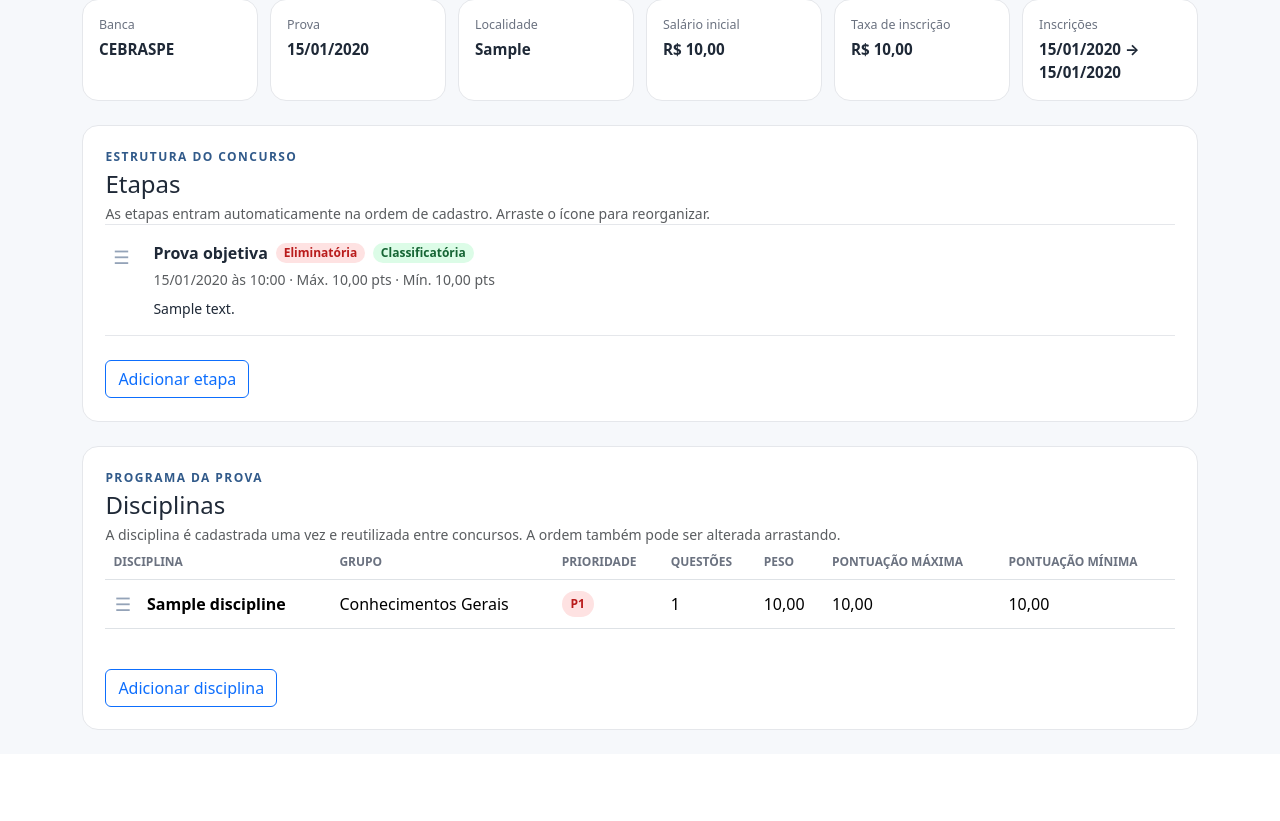
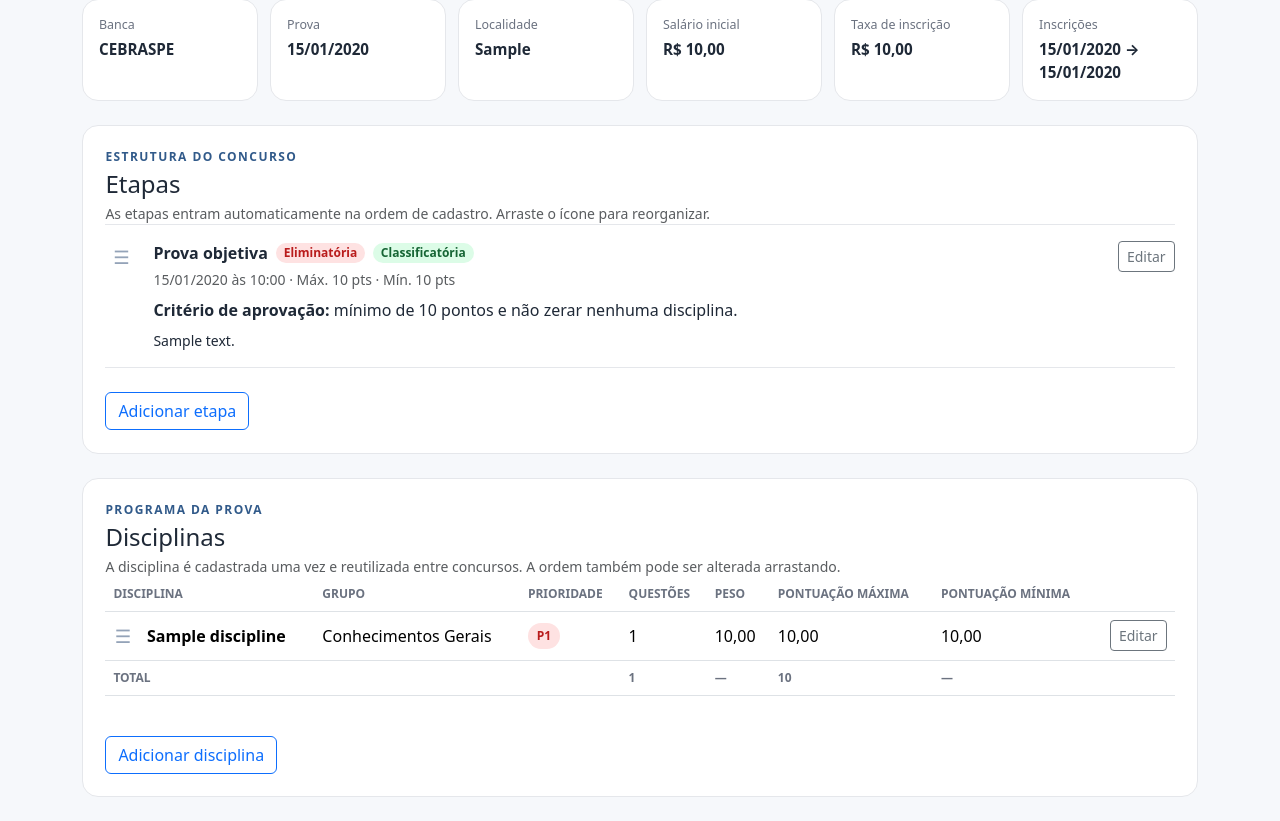
Before and after one commit to clice/concurso-study-manager, a Django app: page /concursos/1/ in a window 1280 px wide. Shown: the part 210-1031 px from the top of the page. Before the commit the page ends 940 px from the top, so only its background shows below. Run offline with Django 5.2, Linux system fonts and the light colour scheme; data comes from the database, SQL or seed files in the repository; tables that the repository leaves empty hold one stand-in row (values such as "Sample post").

Commit message:
feat: improve competition stage and discipline management

```diff
--- a/templates/competitions/competition_detail.html
+++ b/templates/competitions/competition_detail.html
@@ -61,11 +61,22 @@
                         <div class="small text-body-secondary mt-1">
                             {% if stage.scheduled_date %}{{ stage.scheduled_date|date:"d/m/Y" }}{% endif %}
                             {% if stage.scheduled_time %} às {{ stage.scheduled_time|time:"H:i" }}{% endif %}
-                            {% if stage.max_score %} · Máx. {{ stage.max_score }} pts{% endif %}
-                            {% if stage.minimum_score %} · Mín. {{ stage.minimum_score }} pts{% endif %}
+                            {% if stage.max_score %} · Máx. {{ stage.max_score|floatformat:"-2" }} pts{% endif %}
+                            {% if stage.minimum_score %} · Mín. {{ stage.minimum_score|floatformat:"-2" }} pts{% endif %}
                         </div>
+
+                        {% if stage.minimum_score or stage.requires_nonzero_each_discipline %}
+                            <div class="approval-rule mt-2">
+                                <strong>Critério de aprovação:</strong>
+                                {% if stage.minimum_score %}mínimo de {{ stage.minimum_score|floatformat:"-2" }} pontos{% endif %}
+                                {% if stage.minimum_score and stage.requires_nonzero_each_discipline %} e {% endif %}
+                                {% if stage.requires_nonzero_each_discipline %}não zerar nenhuma disciplina{% endif %}.
+                            </div>
+                        {% endif %}
+
                         {% if stage.details %}<p class="small mb-0 mt-2">{{ stage.details }}</p>{% endif %}
                     </div>
+                    <a class="btn btn-sm btn-outline-secondary flex-shrink-0" href="{% url 'competitions:stage_edit' competition.pk stage.pk %}">Editar</a>
                 </div>
             {% endfor %}
         </div>
@@ -73,7 +84,12 @@
         <div class="soft-empty mb-4">Nenhuma etapa cadastrada ainda.</div>
     {% endif %}
 
-    <details {% if open_section == "stages" %}open{% endif %}>
+    <details
+        {% if open_section == "stages" %}open{% endif %}
+        data-collapsible-form
+        data-open-label="Cancelar etapa"
+        data-closed-label="Adicionar etapa"
+    >
         <summary class="btn btn-outline-primary">Adicionar etapa</summary>
         <form class="nested-form mt-3" method="post" action="{% url 'competitions:stage_add' competition.pk %}">
             {% csrf_token %}
@@ -86,6 +102,7 @@
                 <div class="col-12 d-flex flex-wrap gap-4">
                     <div class="form-check">{{ stage_form.eliminatory }} <label class="form-check-label" for="{{ stage_form.eliminatory.id_for_label }}">Eliminatória</label></div>
                     <div class="form-check">{{ stage_form.classificatory }} <label class="form-check-label" for="{{ stage_form.classificatory.id_for_label }}">Classificatória</label></div>
+                    <div class="form-check">{{ stage_form.requires_nonzero_each_discipline }} <label class="form-check-label" for="{{ stage_form.requires_nonzero_each_discipline.id_for_label }}">Não pode zerar nenhuma disciplina</label></div>
                 </div>
                 <div class="col-12">{% include "competitions/field.html" with field=stage_form.details %}</div>
             </div>
@@ -115,6 +132,7 @@
                         <th>Peso</th>
                         <th>Pontuação máxima</th>
                         <th>Pontuação mínima</th>
+                        <th></th>
                     </tr>
                 </thead>
                 <tbody
@@ -131,20 +149,48 @@
                             </td>
                             <td>{{ link.get_knowledge_area_display }}</td>
                             <td><span class="priority-pill priority-{{ link.priority|lower }}">{{ link.priority }}</span></td>
-                            <td>{{ link.expected_questions|default:"—" }}</td>
+                            <td>
+                                {% if link.expected_questions is not None %}
+                                    {{ link.expected_questions }}
+                                    {% if link.question_count_kind == "estimated" %}
+                                        <span class="badge rounded-pill badge-soft-warning ms-1">Estimativa</span>
+                                    {% endif %}
+                                {% else %}
+                                    —
+                                {% endif %}
+                            </td>
                             <td>{{ link.weight|default:"—" }}</td>
                             <td>{{ link.max_score|default:"—" }}</td>
                             <td>{{ link.minimum_score|default:"—" }}</td>
+                            <td class="text-end"><a class="btn btn-sm btn-outline-secondary" href="{% url 'competitions:discipline_edit' competition.pk link.pk %}">Editar</a></td>
                         </tr>
                     {% endfor %}
                 </tbody>
+                <tfoot>
+                    <tr class="totals-row">
+                        <th colspan="3">Total</th>
+                        <th>
+                            {{ total_questions|default:"—" }}
+                            {% if has_estimates %}<span class="badge rounded-pill badge-soft-warning ms-1">inclui estimativas</span>{% endif %}
+                        </th>
+                        <th>—</th>
+                        <th>{{ total_max_score|default:"—" }}</th>
+                        <th>—</th>
+                        <th></th>
+                    </tr>
+                </tfoot>
             </table>
         </div>
     {% else %}
         <div class="soft-empty mb-4">Nenhuma disciplina associada ainda.</div>
     {% endif %}
 
-    <details {% if open_section == "disciplines" %}open{% endif %}>
+    <details
+        {% if open_section == "disciplines" %}open{% endif %}
+        data-collapsible-form
+        data-open-label="Cancelar disciplina"
+        data-closed-label="Adicionar disciplina"
+    >
         <summary class="btn btn-outline-primary">Adicionar disciplina</summary>
         <form class="nested-form mt-3" method="post" action="{% url 'competitions:discipline_add' competition.pk %}">
             {% csrf_token %}
@@ -156,9 +202,10 @@
                 <div class="col-12 col-md-6 col-lg-3">{% include "competitions/field.html" with field=discipline_form.knowledge_area %}</div>
                 <div class="col-12 col-md-6 col-lg-3">{% include "competitions/field.html" with field=discipline_form.priority %}</div>
                 <div class="col-12 col-md-6 col-lg-3">{% include "competitions/field.html" with field=discipline_form.expected_questions %}</div>
-                <div class="col-12 col-md-6 col-lg-3">{% include "competitions/field.html" with field=discipline_form.weight %}</div>
-                <div class="col-12 col-md-6">{% include "competitions/field.html" with field=discipline_form.max_score %}</div>
-                <div class="col-12 col-md-6">{% include "competitions/field.html" with field=discipline_form.minimum_score %}</div>
+                <div class="col-12 col-md-6 col-lg-3">{% include "competitions/field.html" with field=discipline_form.question_count_kind %}</div>
+                <div class="col-12 col-md-6 col-lg-4">{% include "competitions/field.html" with field=discipline_form.weight %}</div>
+                <div class="col-12 col-md-6 col-lg-4">{% include "competitions/field.html" with field=discipline_form.max_score %}</div>
+                <div class="col-12 col-md-6 col-lg-4">{% include "competitions/field.html" with field=discipline_form.minimum_score %}</div>
             </div>
             <button class="btn btn-primary mt-3" type="submit">Associar disciplina</button>
         </form>
```
